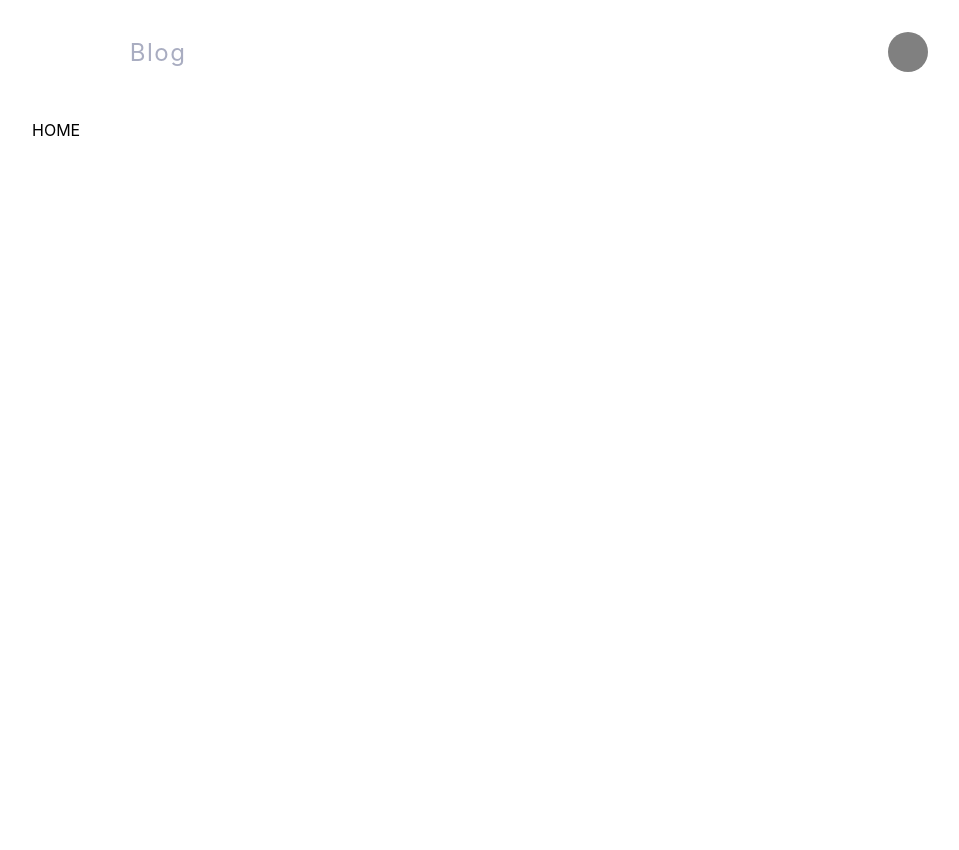
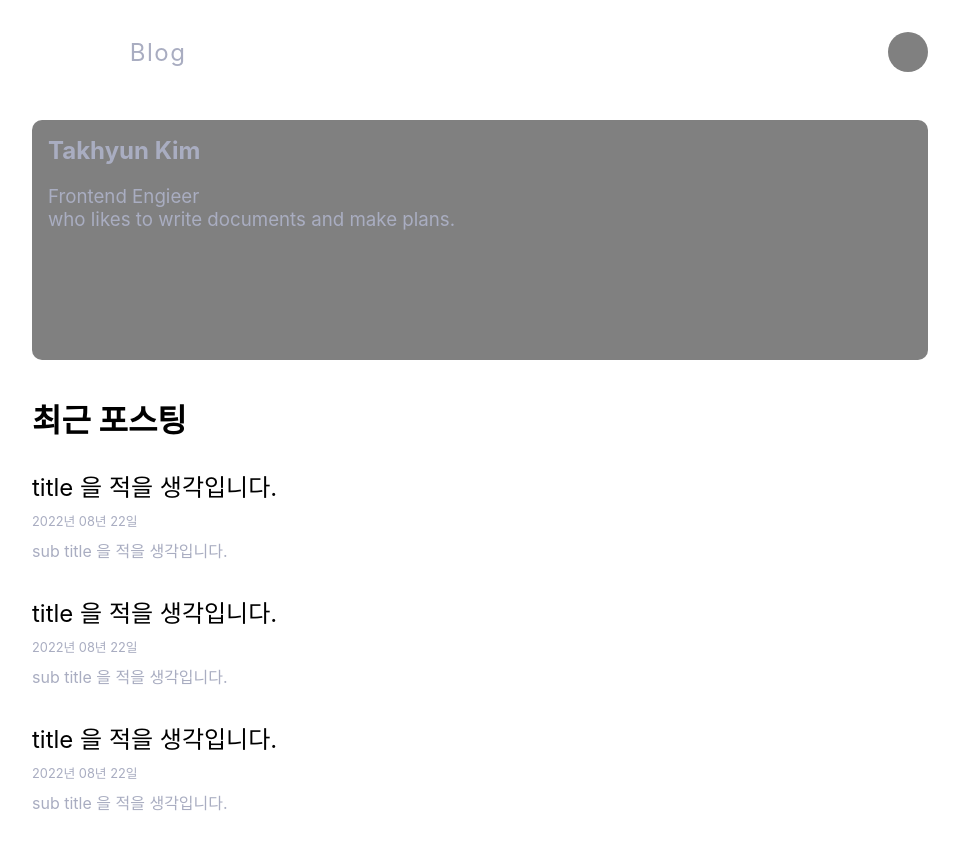
Before and after one commit to TakhyunKim/takhyun.dev, a Next.js app: page / in a window 1280 px wide. Shown: the top 850 px of the page, without its empty margins (160-1119 px from the left). Before the commit the page ends 800 px from the top, so only its background shows below. Built offline with nearby package versions, Linux system fonts and the light colour scheme.

Commit message:
feat: apply Introduce, RecentPosts component to Home pages

```diff
--- a/pages/index.tsx
+++ b/pages/index.tsx
@@ -1,11 +1,14 @@
 import type { NextPage } from "next";
 
 import Container from "../components/Container";
+import Introduce from "../components/Home/Introduce";
+import RecentPosts from "../components/Home/RecentPosts";
 
 const Home: NextPage = () => {
   return (
     <Container>
-      <span>HOME</span>
+      <Introduce />
+      <RecentPosts />
     </Container>
   );
 };
```
